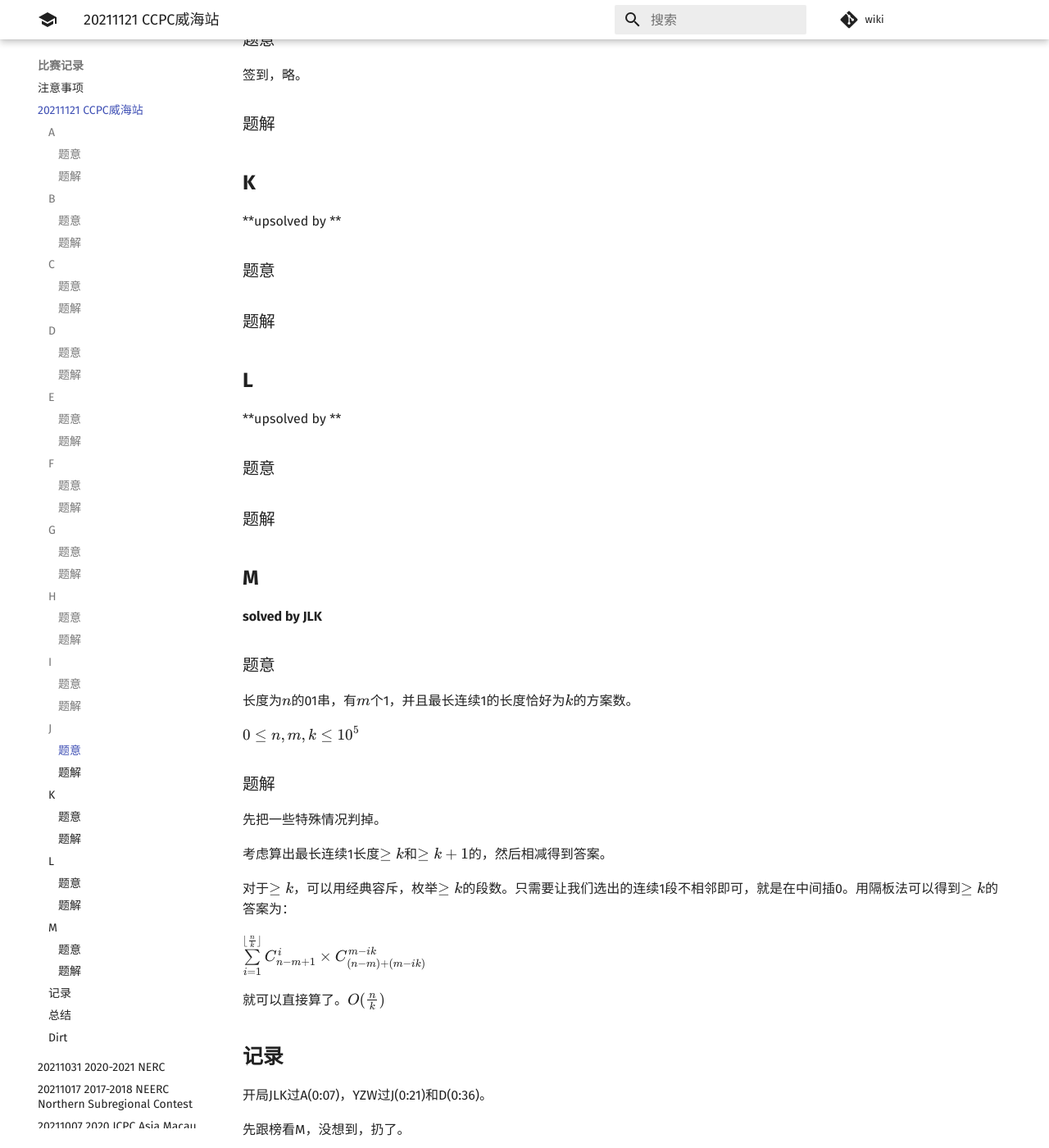
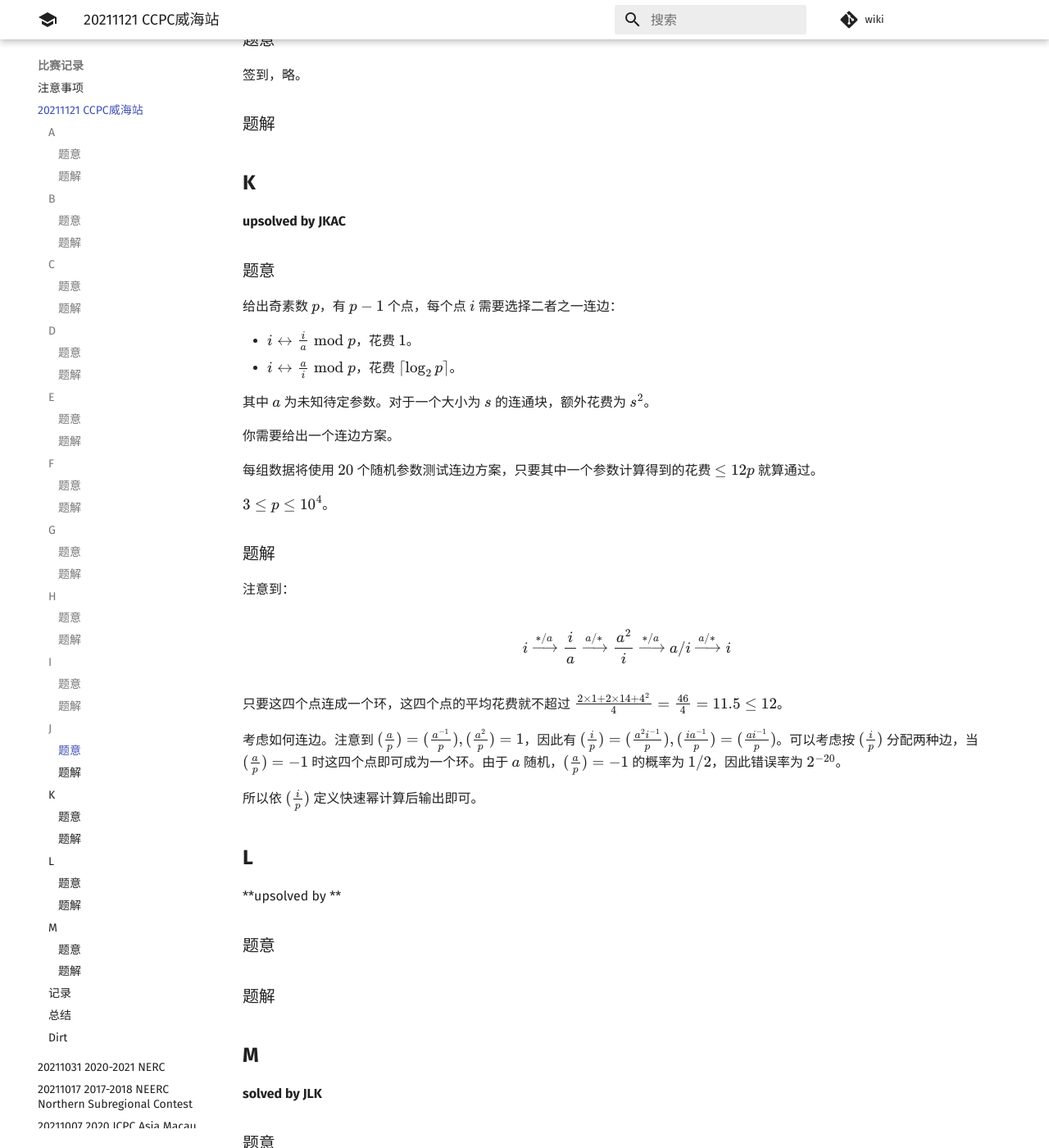
Before and after one commit to PoorMath/PoorMath.github.io, an MkDocs documentation site: the page built from docs/contest/20211121 CCPC威海站.md, in a window 1280 px wide and 1400 px high, scrolled down 3339 px. Shown: the whole window at 82% size. Built offline with MkDocs 1.6.1 and Material for MkDocs 9.7.7, drawn with Linux system fonts in a browser that asks for light colours; comment, search, counter and statistics services are not loaded.

Commit message:
Update 20211121 CCPC威海站.md

```diff
--- a/docs/contest/20211121 CCPC威海站.md
+++ b/docs/contest/20211121 CCPC威海站.md
@@ -144,15 +144,34 @@ $$f(c)={2\over n(n-1)}\sum_{i=1}^n\sum_{j=1}^n \max\{a_i+a_j,f(c-1)\}\qquad (c>0
 
 ## **K**
 
-**upsolved by **
+**upsolved by JKAC**
 
 ### 题意
 
+给出奇素数 $p$，有 $p-1$ 个点，每个点 $i$ 需要选择二者之一连边：
 
++ $i\leftrightarrow {i\over a}\bmod p$，花费 $1$。
++ $i\leftrightarrow {a\over i}\bmod p$，花费 $\lceil \log_2 p\rceil$。
+
+其中 $a$ 为未知待定参数。对于一个大小为 $s$ 的连通块，额外花费为 $s^2$。
+
+你需要给出一个连边方案。
+
+每组数据将使用 $20$ 个随机参数测试连边方案，只要其中一个参数计算得到的花费 $\leq 12p$ 就算通过。
+
+$3\leq p\leq 10^4$。
 
 ### 题解
 
+注意到：
 
+$$i \xrightarrow{*/a} {i\over a} \xrightarrow{a/*} {a^2\over i} \xrightarrow{*/a} {a/i} \xrightarrow{a/*} i$$
+
+只要这四个点连成一个环，这四个点的平均花费就不超过 ${2\times 1+2\times 14+4^2 \over 4}={46\over 4}=11.5\leq 12$。
+
+考虑如何连边。注意到 $({a\over p})=({a^{-1}\over p}),({a^2\over p})=1$，因此有 $({i\over p})=({a^2i^{-1}\over p}),({ia^{-1}\over p})=({ai^{-1}\over p})$。可以考虑按 $({i\over p})$ 分配两种边，当 $({a\over p})=-1$ 时这四个点即可成为一个环。由于 $a$ 随机，$({a\over p})=-1$ 的概率为 $1/2$，因此错误率为 $2^{-20}$。
+
+所以依 $({i\over p})$ 定义快速幂计算后输出即可。
 
 ## **L**
 
```
Also changed, not shown: other parts of docs/contest/20211121 CCPC威海站.md (+1 -1 lines).
